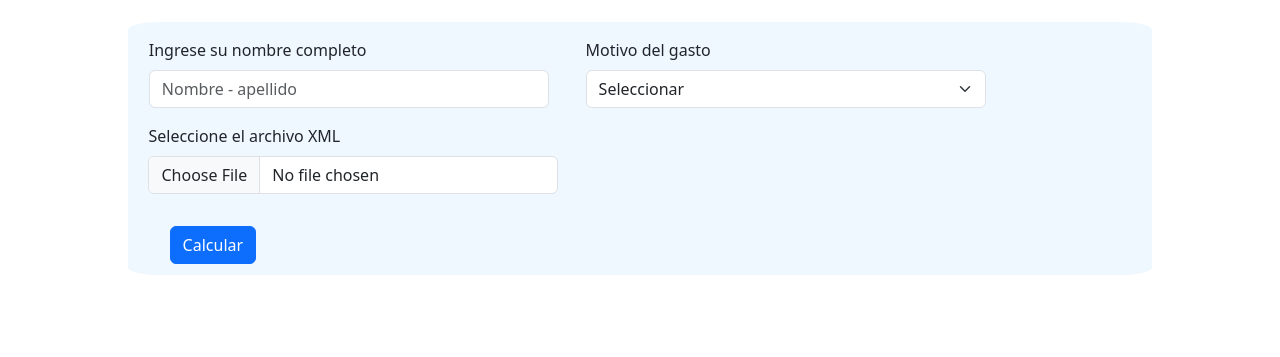
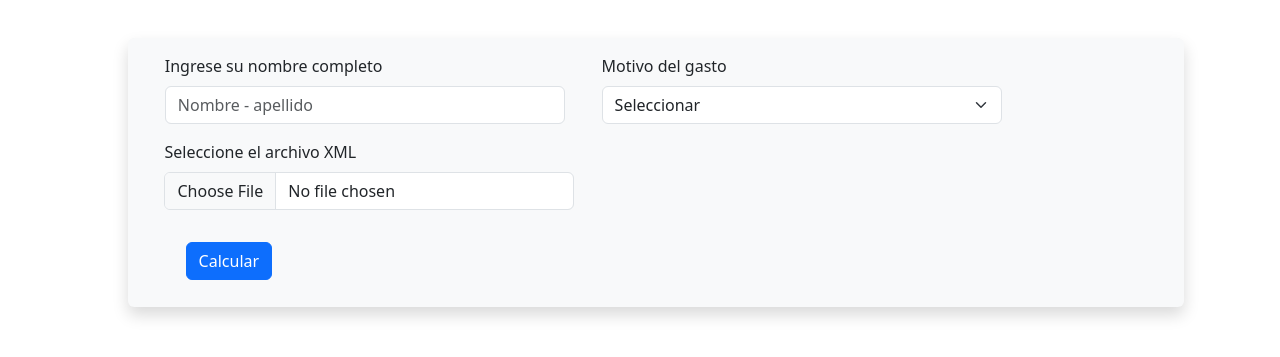
Before and after one commit to IsaiGp96/lector_xml, a Flask app: page / in a window 1280 px wide. Shown: the part 56-413 px from the top of the page. Run offline with Flask 3, Linux system fonts and the light colour scheme; some libraries are stand-ins or nearby versions.

Commit message:
Se modifica front para una vista con mejor diseño

```diff
--- a/templates/index.html
+++ b/templates/index.html
@@ -32,7 +32,7 @@
       </nav>
     </div>
 
-    <div id="form1">
+    <div id="form1" class="shadow p-3 mb-5 bg-body-tertiary rounded">
       <form class="row g-3" method=post enctype="multipart/form-data">
         <div id="inputEmail4" class="col-md-6">
           <label id="nombre" class="form-label">Ingrese su nombre completo</label>
```
